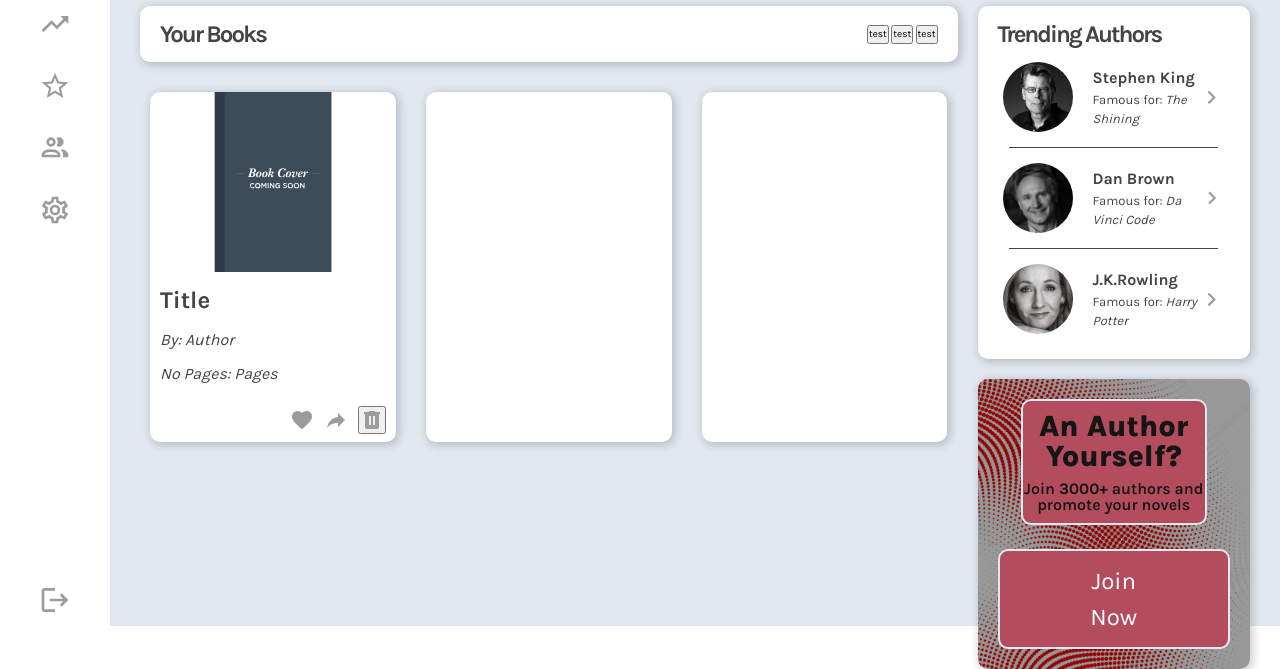
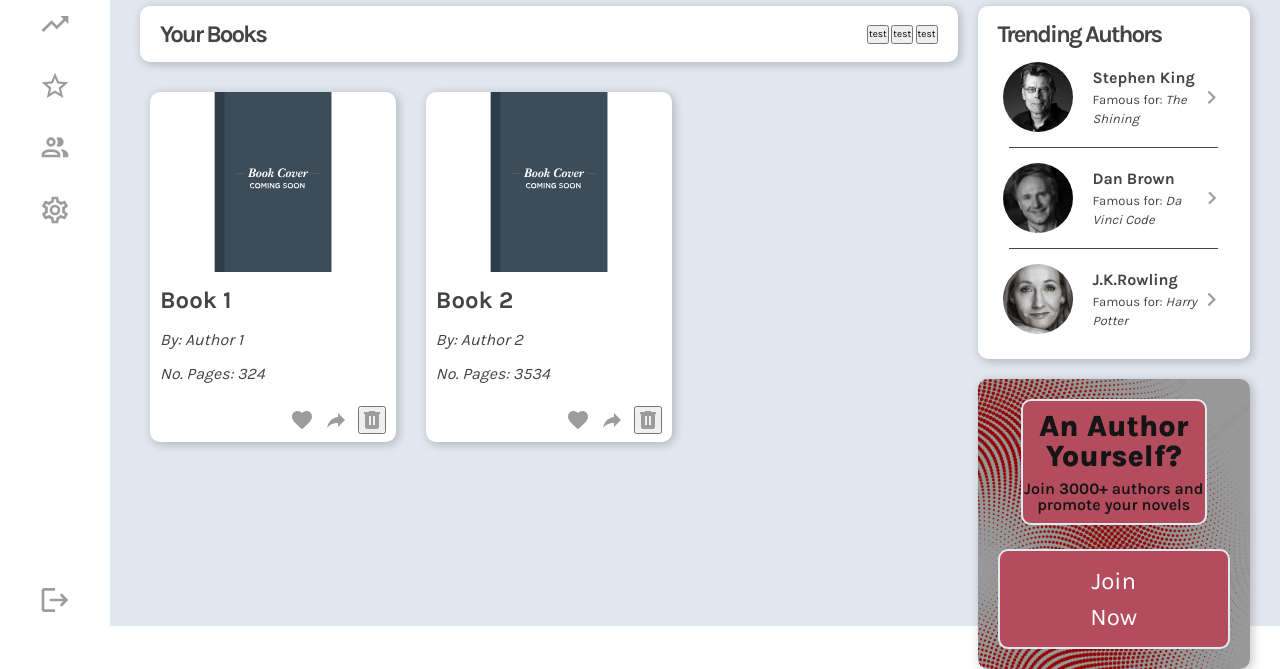
Before and after one commit to Gritnb/library, a plain HTML site: page index.html in a window 1280 px wide. Shown: the part 174-843 px from the top of the page. Drawn offline with Linux system fonts and the light colour scheme.

Commit message:
Books get populated by JS.

```diff
--- a/displayBooks.js
+++ b/displayBooks.js
@@ -8,9 +8,66 @@ export function displayBooks() {
         const card = document.createElement('div')
         card.classList.add('card')
 
+        const imageWrapper = document.createElement('div')
+        imageWrapper.classList.add('image-wrapper')
 
+        const cover = document.createElement('img')
+        cover.classList.add('book-cover')
+        cover.src = './assets/images/placeholder-book.svg'
+        cover.alt = `Cover of the book: ${book.title}. `
+        imageWrapper.append(cover)
 
+        const bookInfo = document.createElement('div')
+        bookInfo.classList.add('book-info')
+
+        const bookTitle = document.createElement('h3')
+        bookTitle.classList.add('book-title')
+        bookTitle.textContent = `${book.title}`
+        bookInfo.append(bookTitle)
+
+        const bookAuthor = document.createElement('p')
+        bookAuthor.classList.add('book-stat')
+        bookAuthor.textContent = `By: ${book.author}`
+        bookInfo.append(bookAuthor)
+
+        const bookPages = document.createElement('p')
+        bookPages.classList.add('book-stat')
+        bookPages.textContent = `No. Pages: ${book.pages}`
+        bookInfo.append(bookPages)
+
+        const bookIcons = document.createElement('div')
+        bookIcons.classList.add('book-icons')
+
+        const icons = `
+            <svg xmlns="http://www.w3.org/2000/svg"
+                 viewBox="0 0 24 24"
+                 class="icon-small">
+                 <title>Favorite</title>
+                 <path fill="var(--icon-fade)"
+                       d="M12,21.35L10.55,20.03C5.4,15.36 2,12.27 2,8.5C2,5.41 4.42,3 7.5,3C9.24,3 10.91,3.81 12,5.08C13.09,3.81 14.76,3 16.5,3C19.58,3 22,5.41 22,8.5C22,12.27 18.6,15.36 13.45,20.03L12,21.35Z" />
+            </svg>
+            <svg xmlns="http://www.w3.org/2000/svg"
+                 viewBox="0 0 24 24"
+                 class="icon-small">
+                 <title>Share</title>
+                 <path fill="var(--icon-fade)"
+                 d="M21,12L14,5V9C7,10 4,15 3,20C5.5,16.5 9,14.9 14,14.9V19L21,12Z" />
+            </svg>
+            <button>
+                <svg xmlns="http://www.w3.org/2000/svg"
+                     viewBox="0 0 24 24"
+                     class="icon-small">
+                     <title>Delete</title>
+                     <path fill="var(--icon-fade)"
+                           d="M9,3V4H4V6H5V19A2,2 0 0,0 7,21H17A2,2 0 0,0 19,19V6H20V4H15V3H9M9,8H11V17H9V8M13,8H15V17H13V8Z"/>
+                </svg>
+            </button>
+        `
+        bookIcons.innerHTML = icons
+
+        card.append(imageWrapper)
+        card.append(bookInfo)
+        card.append(bookIcons)
         bookContainer.append(card)
-
     })
 }
--- a/index.html
+++ b/index.html
@@ -187,45 +187,7 @@
                         <button>test</button>
                     </div>
                 </div>
-                <div class="books">
-                    <div class="card">
-                        <div class="image-wrapper">
-                            <img src="assets/images/placeholder-book.svg"
-                                 alt="Placeholder cover for book. "
-                                 class="book-cover">
-                        </div>
-                        <div class="book-info">
-                            <h3 class="book-title">Title</h3>
-                            <p class="book-stat">By: <span>Author</span></p>
-                            <p class="book-stat">No Pages: <span>Pages</span></p>
-                        </div>
-                        <div class="book-icons">
-                            <svg xmlns="http://www.w3.org/2000/svg"
-                                 viewBox="0 0 24 24"
-                                 class="icon-small">
-                                 <title>Favorite</title>
-                                 <path fill="var(--icon-fade)"
-                                 d="M12,21.35L10.55,20.03C5.4,15.36 2,12.27 2,8.5C2,5.41 4.42,3 7.5,3C9.24,3 10.91,3.81 12,5.08C13.09,3.81 14.76,3 16.5,3C19.58,3 22,5.41 22,8.5C22,12.27 18.6,15.36 13.45,20.03L12,21.35Z" />
-                            </svg>
-                            <svg xmlns="http://www.w3.org/2000/svg"
-                                 viewBox="0 0 24 24"
-                                 class="icon-small">
-                                 <title>Share</title>
-                                 <path fill="var(--icon-fade)"
-                                       d="M21,12L14,5V9C7,10 4,15 3,20C5.5,16.5 9,14.9 14,14.9V19L21,12Z" />
-                            </svg>
-                            <button>
-                                <svg xmlns="http://www.w3.org/2000/svg"
-                                     viewBox="0 0 24 24"
-                                     class="icon-small">
-                                     <title>Delete</title>
-                                     <path fill="var(--icon-fade)"
-                                           d="M9,3V4H4V6H5V19A2,2 0 0,0 7,21H17A2,2 0 0,0 19,19V6H20V4H15V3H9M9,8H11V17H9V8M13,8H15V17H13V8Z" /
-                                </svg>
-                            </button>
-                        </div>
-                    </div>
-                </div>
+                <div class="books"></div>
             </section>
             <section class="trends-promos">
                 <article class="stat trends">
--- a/library.js
+++ b/library.js
@@ -9,7 +9,7 @@ export let library = [
     {
         title: 'Book 2',
         author: 'Author 2',
-        pages: 324,
+        pages: 3534,
         status: true,
         id: crypto.randomUUID,
     },
```
